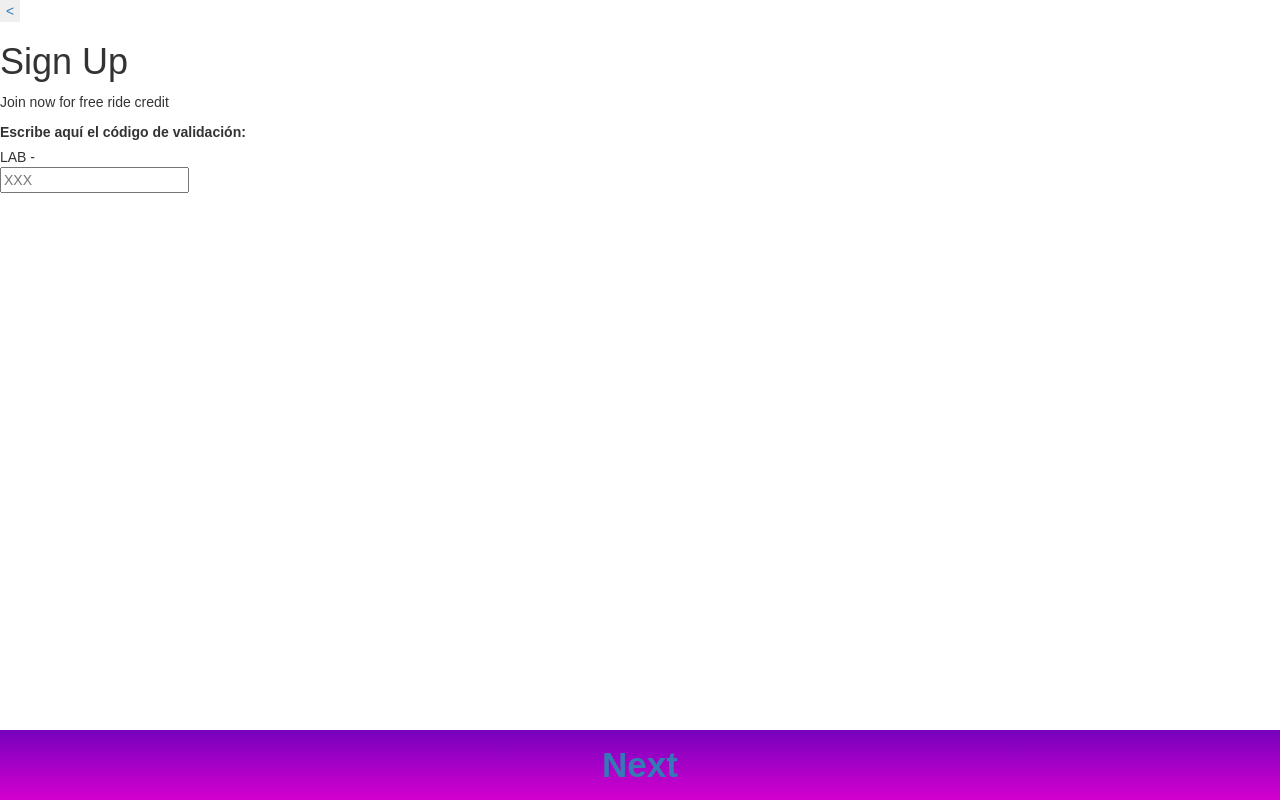
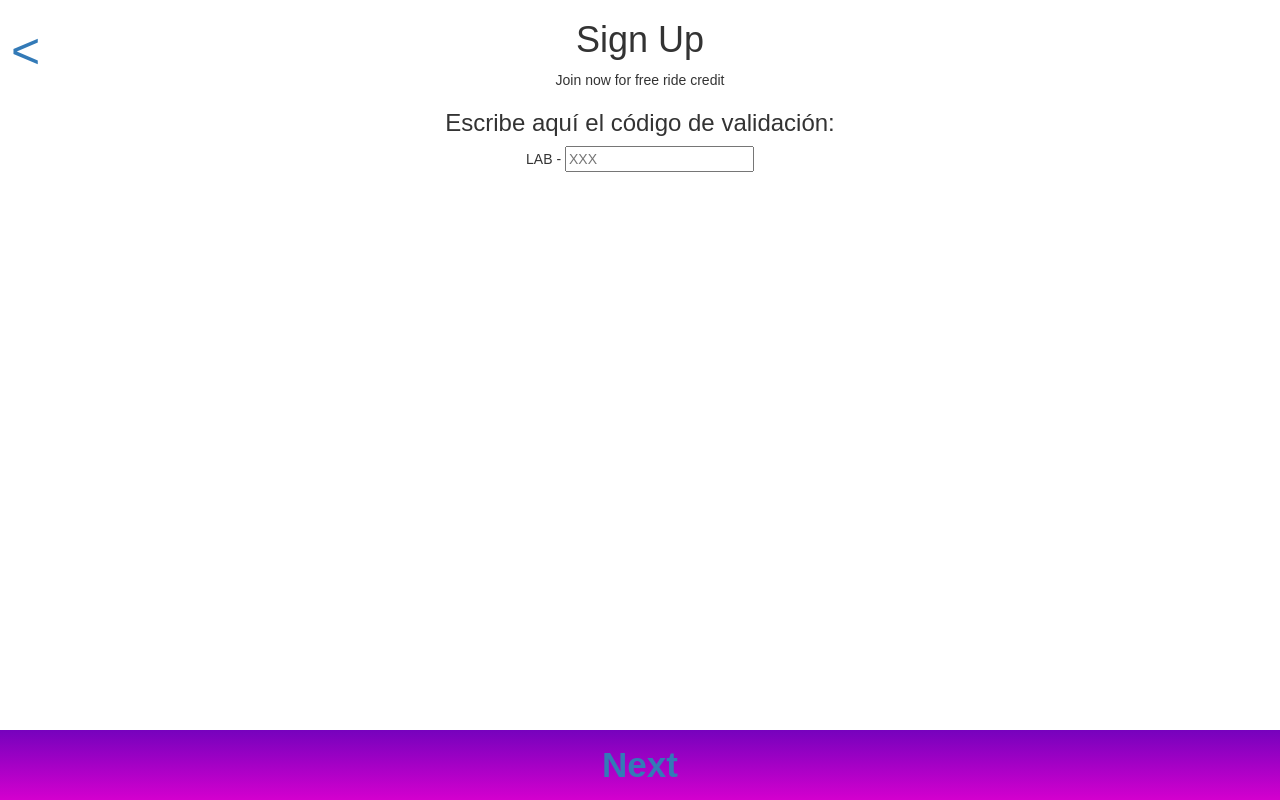
Before and after one commit to DaniniSC/lyft, a plain HTML site: page sign-up-codigo/sign-up-codigo.html in a window 1280 px wide. Drawn offline with Linux system fonts and the light colour scheme; files that its build step writes are made by us from their sources.

Commit message:
validación de código aleatorio

```diff
--- a/css/common.css
+++ b/css/common.css
@@ -1,10 +1,20 @@
 body {
 	font-family: Arial;
-}
-body {
 	width: 100%;
 	height: 100%;
 	margin: 0 !important;
+}
+#irA-home {
+	position: absolute;
+	left: 5px;
+	top: 15px;
+	border: 0;
+	background-color: white;
+	color: black;
+	font-size: 50px;
+}
+h1, p {
+	text-align: center;
 }
 a {
 	text-decoration: none;
--- a/sign-up-codigo/css/main.css
+++ b/sign-up-codigo/css/main.css
@@ -0,0 +1,6 @@
+.divInline {
+	display: inline;
+}
+#seccionValidarCod {
+	text-align: center;
+}
--- a/sign-up-codigo/js/script.js
+++ b/sign-up-codigo/js/script.js
@@ -1,6 +1,10 @@
-var codigoIngresado = $('#input-codigo').val;
-var codigoParaValidar = codigoIngresado.toLowerCase();
-/*var
-$('.btn-next a').on('click', function(){
-	if (codigoIngresado)
-}*/
+var codigoIngresado = $('#input-codigo').val();
+var codigoDado = window.localStorage.getItem('codigo3digitos');
+var validarCodigo = $('#seccionValidarCod');
+
+$('.btn-next').on('click', function(ev){
+	if (codigoIngresado != codigoDado) {
+		$('validarCodigo').append('<span>El código ingresado no es válido</span>');
+		break;
+	}
+})
--- a/sign-up-codigo/sign-up-codigo.html
+++ b/sign-up-codigo/sign-up-codigo.html
@@ -15,9 +15,9 @@
 		<h1>Sign Up</h1>
 		<p>Join now for free ride credit</p>
 	</header>
-	<section>
-		<label for="">Escribe aquí el código de validación:</label>
-		<div><span>LAB - </span></div><input type="text" maxlength="3" placeholder="XXX" id="input-codigo">
+	<section id="seccionValidarCod">
+		<h3>Escribe aquí el código de validación:</h3>
+		<div class="divInline"><span>LAB - </span><input type="text" maxlength="3" placeholder="XXX" id="input-codigo"></div>
 	</section>
 	<section>
 		<div class="btn-next"><a href="../sign-up-nombre/sign-up-nombre.html">Next</a></div>
--- a/sign-up/js/codigo-generado.js
+++ b/sign-up/js/codigo-generado.js
@@ -1,6 +1,6 @@
 $('#codigoGenerado').append('<h3>LAB - </h3><h3 id="tresDigitos">' + Math.floor(Math.random() * 899 + 100) + '</h3>');
 
-var tresDigitos = $('#tresDigitos');
+var tresDigitos = $('#tresDigitos').val();
 
 $('.btn-next').on('click', function(e){
 	window.localStorage.setItem('codigo3digitos', tresDigitos);
```
Also changed, not shown: sign-up-nombre/sign-up-nombre.html (+1 -1 lines).
